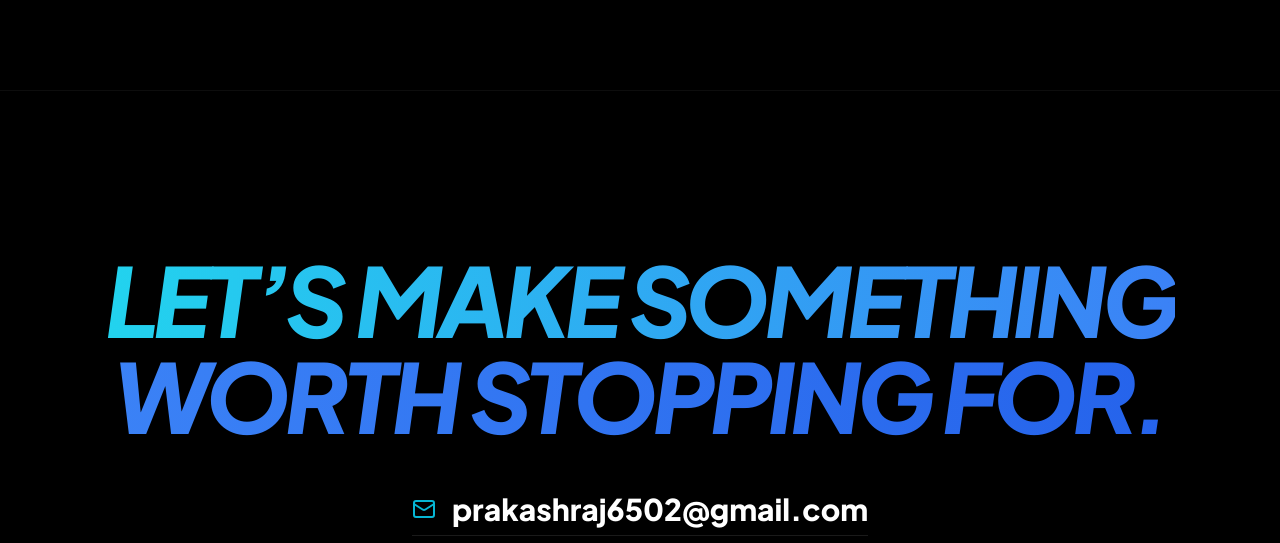
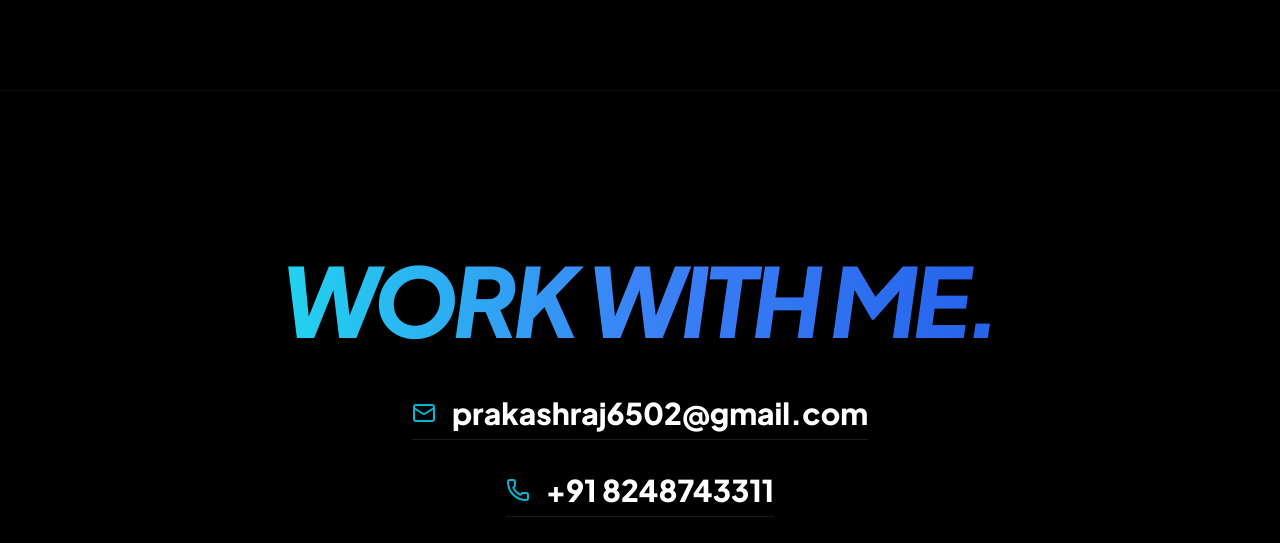
Before and after one commit to Prakashraj2709/Prakash-Website, a plain HTML site: page index.html in a window 1280 px wide. Shown: the part 3909-4452 px from the top of the page. Drawn offline with nearby package versions, Linux system fonts and the light colour scheme.

Commit message:
Update index.html

```diff
--- a/index.html
+++ b/index.html
@@ -298,7 +298,7 @@
 
     <footer id="contact" class="py-40 px-6 border-t border-white/5 bg-black text-center">
         <h2 class="text-4xl sm:text-6xl md:text-8xl font-black mb-12 tracking-tighter italic uppercase leading-[1.1]">
-            <span class="text-gradient">Let’s make something worth stopping for.</span>
+            <span class="text-gradient">Work with me.</span>
         </h2>
         <div class="flex flex-col gap-8 items-center">
             <a href="mailto:prakashraj6502@gmail.com" class="group flex items-center gap-4 text-xl md:text-3xl font-bold hover:text-cyan-400 transition-colors border-b border-white/10 pb-2 relative">
```
